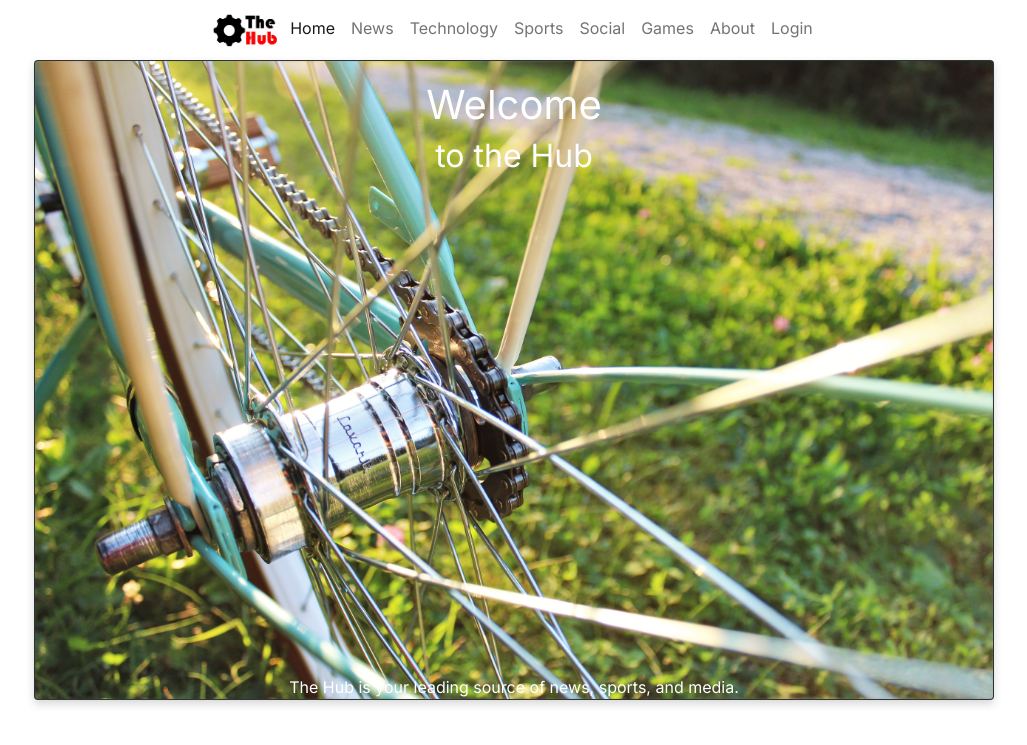
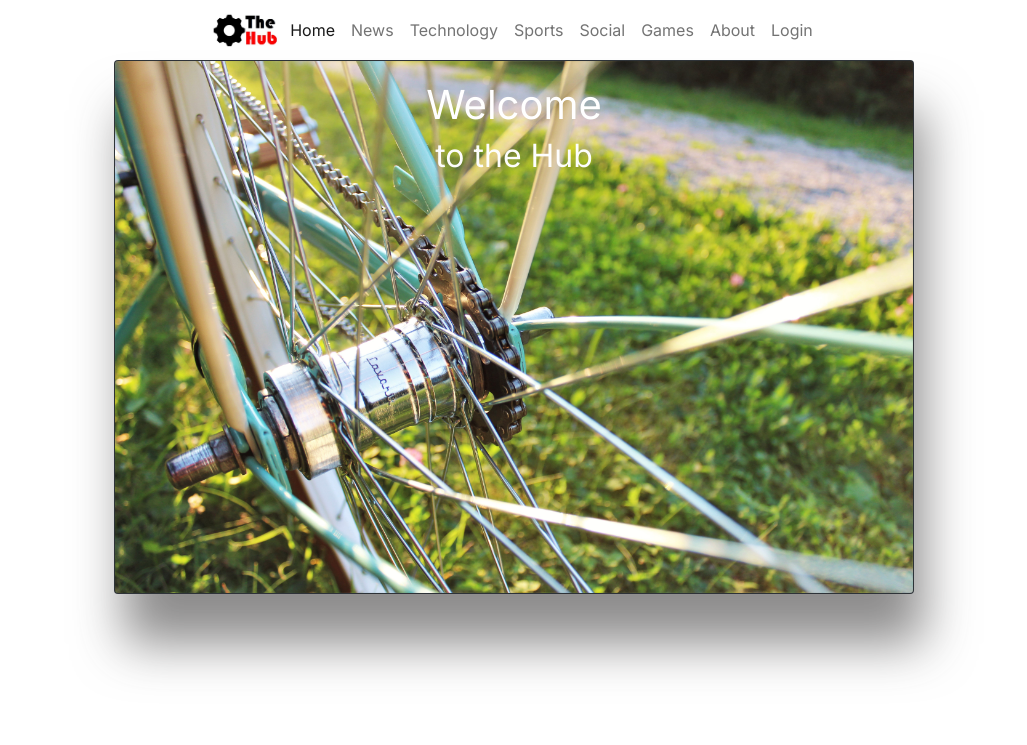
Before and after one commit to Helmer85/Capstone, a Django app: page / in a window 1280 px wide. Shown: the top 745 px of the page, without its empty margins (126-1153 px from the left). Run offline with Django 4.2, Linux system fonts and the light colour scheme; some libraries are stand-ins or nearby versions.

Commit message:
capstone update 12/29

```diff
--- a/static/css/site.css
+++ b/static/css/site.css
@@ -5,7 +5,10 @@
     font-family: 'Inter', sans-serif;
     text-align: center;
     margin-left: auto;
-    margin-right: auto;
+    margin-right: auto ;
+    max-width: 800px;
+    margin: auto;
+
 }
 
 h1{
@@ -32,12 +35,12 @@ div:hover{
 
 
 .card{
-    box-shadow: 0 4px 8px 0 rgba(58, 56, 56, 0.2);
+    box-shadow: 10px 50px 50px rgba(58, 56, 56, 0.58);
     transition-duration: 2s,2s;
 }
 
 .card:hover{
-    box-shadow: 0 50px 100px 0 rgba(228, 6, 6, 0.2);
+    box-shadow: 10px 50px 50px rgb(228, 6, 6);
 
 }
 
--- a/templates/pages/home.html
+++ b/templates/pages/home.html
@@ -1,10 +1,10 @@
 {% extends 'base.html' %} {% block content %}
-<div class="card bg-dark text-white" style="width: 60rem">
+<div class="card bg-dark text-white" style="width: 70rem">
     <img class="card-img" src="static/images/spoke.jpg" alt="Card image">
     <div class="card-img-overlay">
         <h1 class="fade-in-text">Welcome</h1>
         <h2 class="fade-in-text2">to the Hub</h2>
-        <p class="card-text" style="margin-top: 500px">The Hub is your leading source of news, sports, and media.</p>
+        <p class="card-text" style="margin-top: 600px">The Hub is your leading source of news, sports, and media.</p>
     </div>
 </div>
 <br>
--- a/templates/pages/news.html
+++ b/templates/pages/news.html
@@ -4,7 +4,7 @@
 
 {% for article in data.articles %}
 
-<div class="card text-white bg-dark mb-3" style="width: 26rem">
+<div class="card text-white bg-dark mb-3" style="width: 40rem">
   <img src="{{ article.urlToImage}}" class="card-img-top" alt="..." />
   <div class="card-body">
     <h5 class="card-title">{{ article.title }}</h5>
--- a/templates/pages/sports.html
+++ b/templates/pages/sports.html
@@ -3,7 +3,7 @@
 
 {% for article in data.articles %}
 
-<div class="card text-white bg-dark mb-3" style="width: 26rem">
+<div class="card text-white bg-dark mb-3" style="width: 40rem">
   <img src="{{ article.urlToImage}}" class="card-img-top" alt="..." />
   <div class="card-body">
     <h5 class="card-title">{{ article.title }}</h5>
--- a/templates/pages/technology.html
+++ b/templates/pages/technology.html
@@ -3,7 +3,7 @@
 
 {% for article in data.articles %}
 
-<div class="card text-white bg-dark mb-3" style="width: 26rem">
+<div class="card text-white bg-dark mb-3" style="width: 40rem">
   <img src="{{ article.urlToImage}}" class="card-img-top" alt="..." />
   <div class="card-body">
     <h5 class="card-title">{{ article.title }}</h5>
```
Also changed, not shown: templates/pages/twitter.html (+10 -9 lines), templates/base.html (line endings or trailing spaces).
